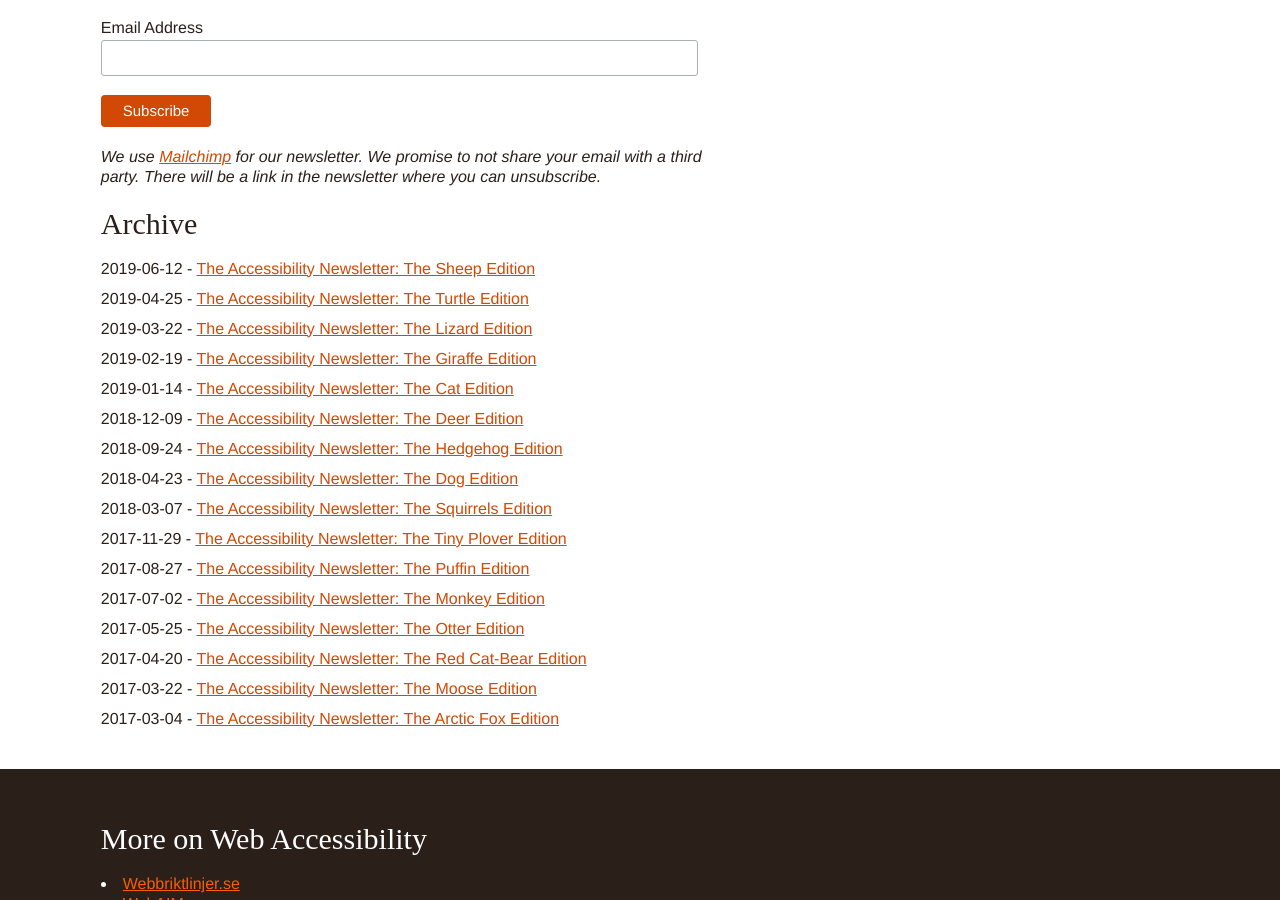
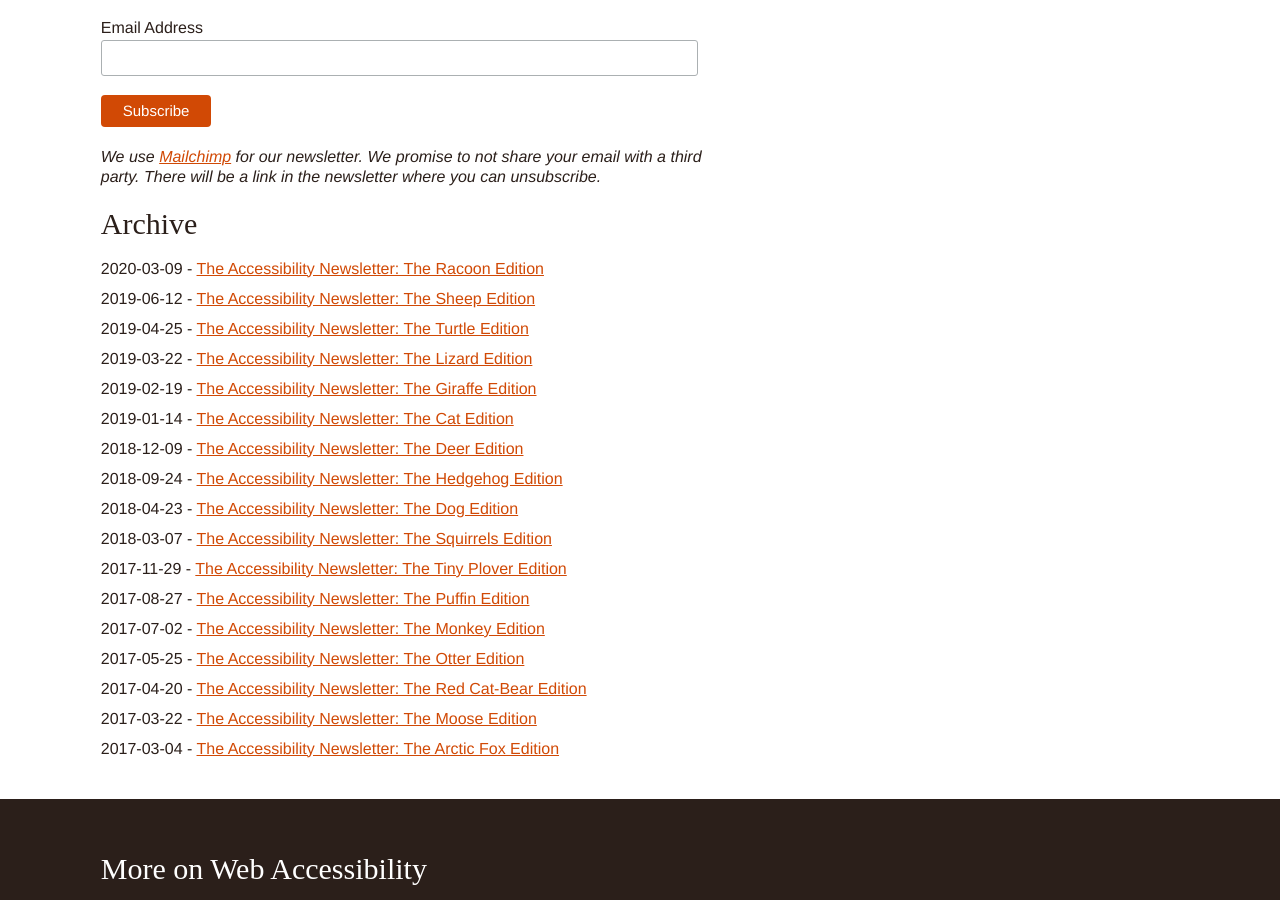
Before and after one commit to t12t/t12t.github.io, a Jekyll site: the page built from accessibility-newsletter/index.md, in a window 1280 px wide and 900 px high, scrolled down 513 px. Built offline with Jekyll 4.4.1, drawn with Linux system fonts in a browser that asks for light colours; some web fonts are replaced.

Commit message:
Adds the raccoon

```diff
--- a/_includes/archive.html
+++ b/_includes/archive.html
@@ -1,4 +1,10 @@
 <ul class="archive-list">
+  <li>
+    <time datetime="2020-03-09">2020-03-09</time> -
+    <a href="http://eepurl.com/gzdzF5">
+      The Accessibility Newsletter: The Racoon Edition
+    </a>
+  </li>
   <li>
     <time datetime="2019-06-12">2019-06-12</time> -
     <a href="http://eepurl.com/gsEpKT">
```
